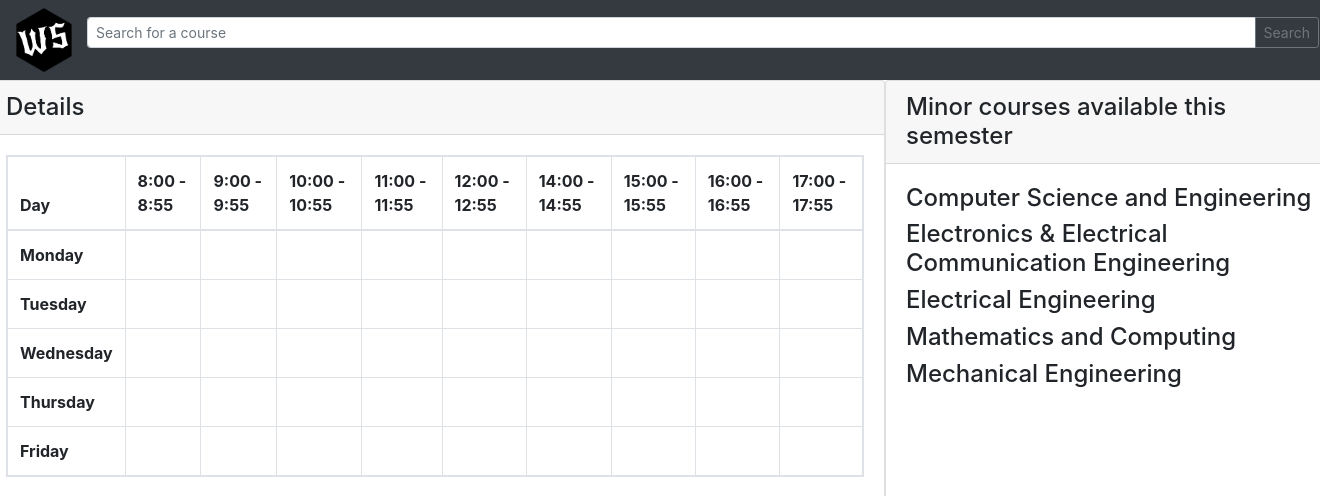
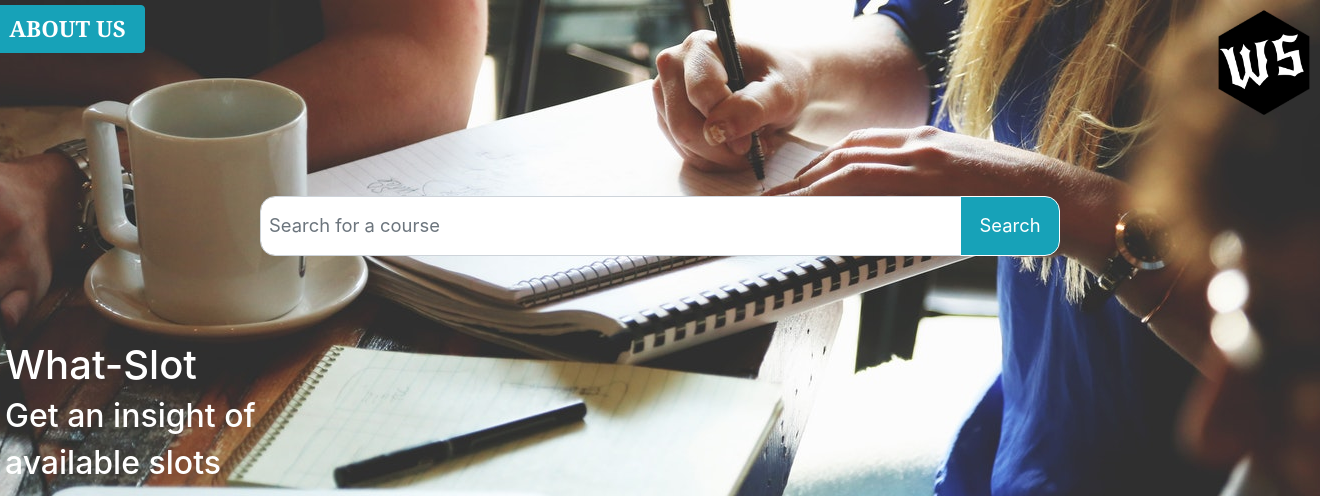
Before and after one commit to arnav-t/what-slot, a Flask app: page / in a window 1320 px wide; the page is wider, and only the part inside the window is pictured. Shown: the top 496 px of that part. Run offline with Flask 2, Linux system fonts and the light colour scheme; data that the repository does not hold is empty; some libraries are stand-ins or nearby versions.

Commit message:
modified the navigation bar

```diff
--- a/templates/home.html
+++ b/templates/home.html
@@ -13,15 +13,34 @@
 	<link rel="stylesheet" href="//code.jquery.com/ui/1.12.1/themes/base/jquery-ui.css">
 	<script src="https://code.jquery.com/jquery-3.3.1.js" integrity="sha256-2Kok7MbOyxpgUVvAk/HJ2jigOSYS2auK4Pfzbm7uH60=" crossorigin="anonymous"></script>
 	<script src="https://code.jquery.com/ui/1.12.1/jquery-ui.js"></script>
+
 </head>
 <body>
-	<nav class="navbar navbar-expand-sm navbar-dark bg-dark text-light row">
-		<img class="col col-auto" src="{{ url_for('static', filename='logo.png') }}" height="64px">
-		<div class="input-group input-group-sm mb-3">
-			<input id="search-bar" type="text" class="form-control col col-auto" placeholder="Search for a course" aria-label="Search for a course" aria-describedby="basic-addon2">
-			<div class="input-group-append">
-		    	<button class="btn btn-outline-secondary" type="button" id="search-but">Search</button>
+
+
+	<nav class="navbar navbar-expand-sm navbar-dark bg-dark text-light row" style=' background: url("/static/whatslot.jpg"); height:500px; ' >
+		<button type="button" class="btn btn-info" style="position: absolute; left: 5px; top: 5px; width:155px;font-size: 140%;font-family:georgia;"><b>ABOUT US</b></button>
+		<img class="col col-auto" src="/static/logo.jpg"  style="position:absolute; top:10px;right:10px; " height="105" width="105">
+		<!--<div>
+				<h2 style="color:black; top:50px;position: absolute; margin-left: 330px;
+    margin-bottom: 100px;
+    margin-top: 130px;font: 125%;"><b>Check your slot!</b></h2>
+		</div>--><div style="position: absolute;bottom:10px;left:20px;color: white;">
+			<h1>   What-Slot</h1>
+			<h2>Get an insight of</h2>
+			<div>
+			<h2>available slots</h2>
 			</div>
+		    </div>
+		<div class="input-group input-group-sm mb-5 " style="height:60px;width:800px;margin-right: auto;
+  margin-left: auto;" >
+
+			<input id="search-bar" type="text" class="form-control col col-auto" placeholder="Search for a course" aria-label="Search for a course" aria-describedby="basic-addon2" style='border-top-left-radius: 15px;border-bottom-left-radius: 15px;font-size: 115%;' >
+			<div class="input-group-append" >
+		    	<button class="btn btn-info" type="button" id="search-but" style="border-top-right-radius: 15px; border-bottom-right-radius: 15px;
+    border: 1px white solid;width: 100px;font-size: 115%;">Search</button>
+			</div>
+
 		</div>
 	</nav>
 	<div class="row">
```
Also changed, not shown: static/logo.jpg (renamed from static/logo.png), static/whatslot.jpg (added), templates/logo.jpg (added), templates/whatslot.jpg (added).
